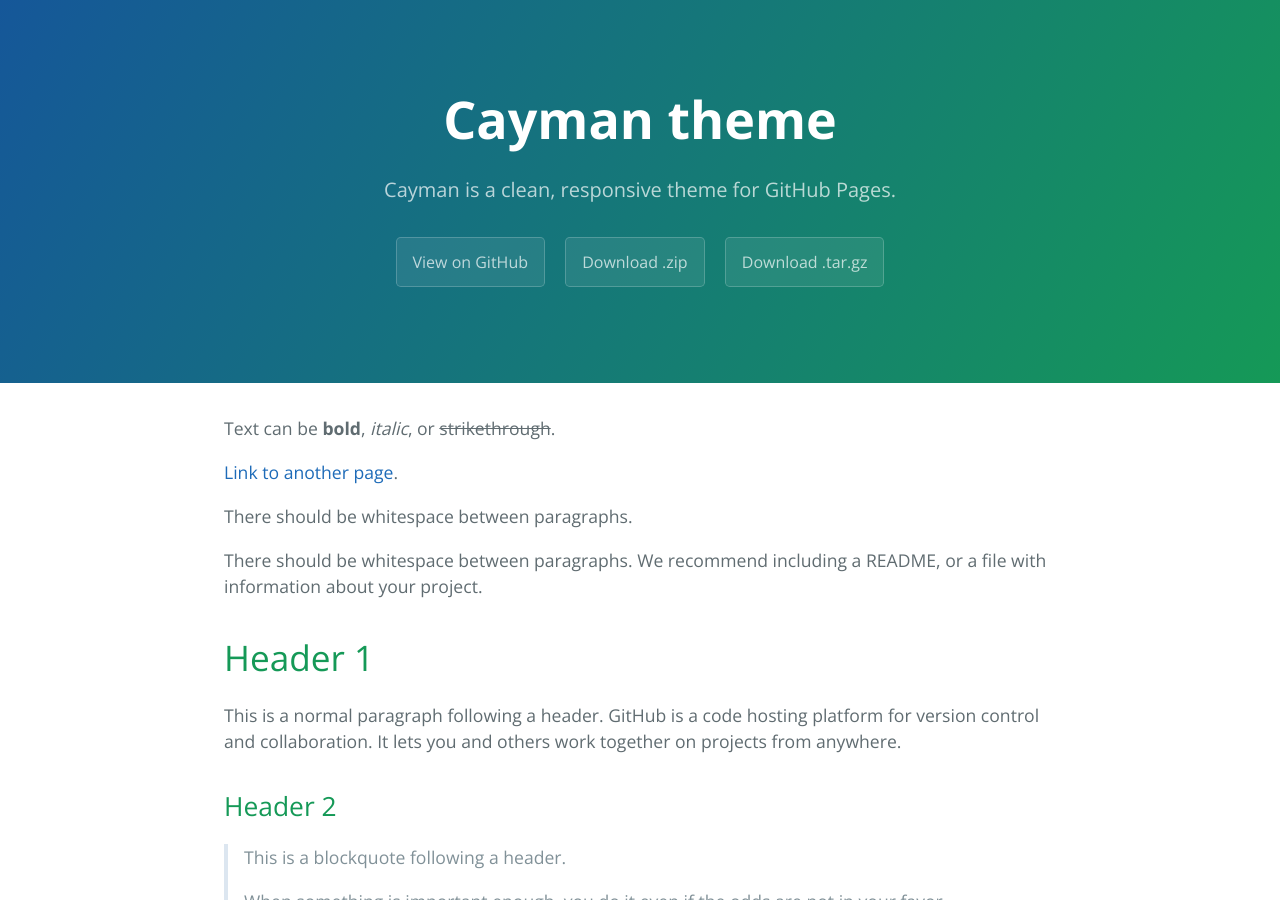
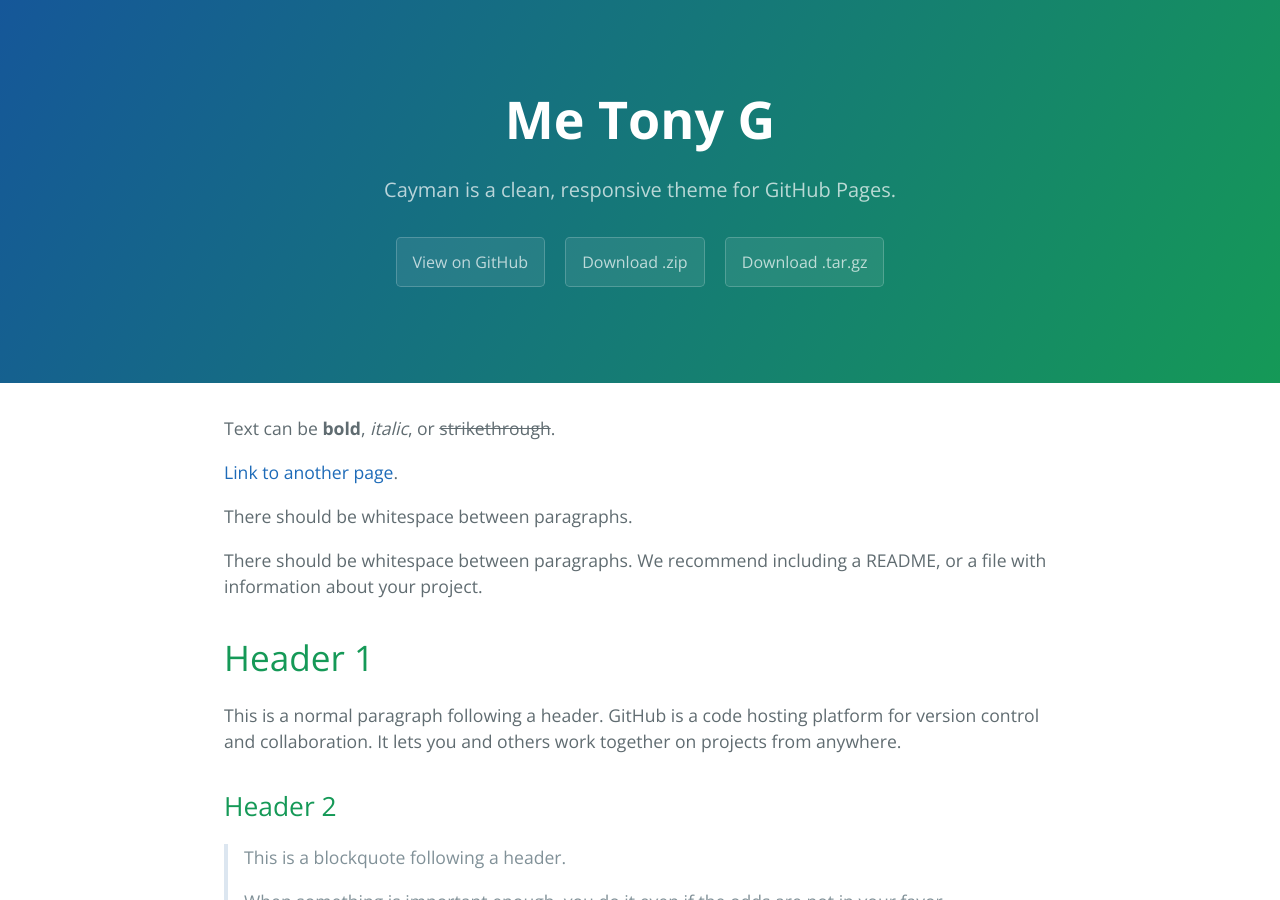
Before and after one commit to metonyg/metony.github.io, a Jekyll site: the page built from index.md, in a window 1280 px wide and 900 px high. Built offline with Jekyll 4.4.1, drawn with Linux system fonts in a browser that asks for light colours.

Commit message:
Update _config.yml

```diff
--- a/_config.yml
+++ b/_config.yml
@@ -1,4 +1,4 @@
-title: Cayman theme
+title: Me Tony G
 description: Cayman is a clean, responsive theme for GitHub Pages.
 show_downloads: true
 google_analytics:
```
